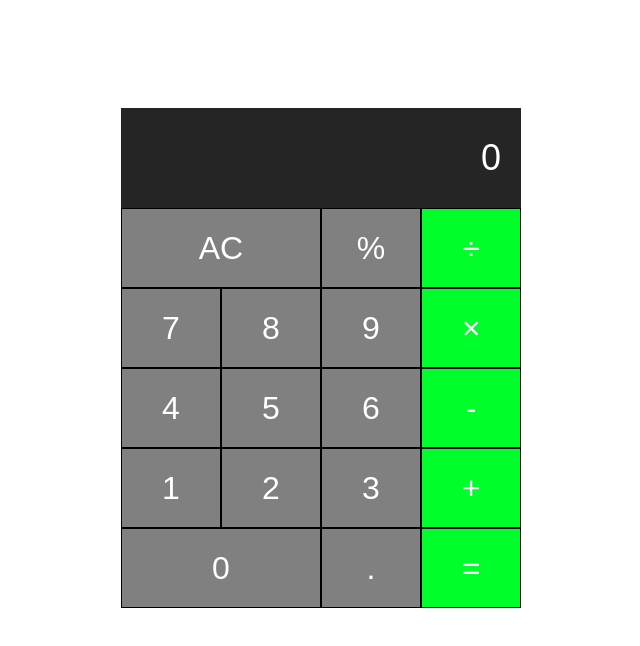
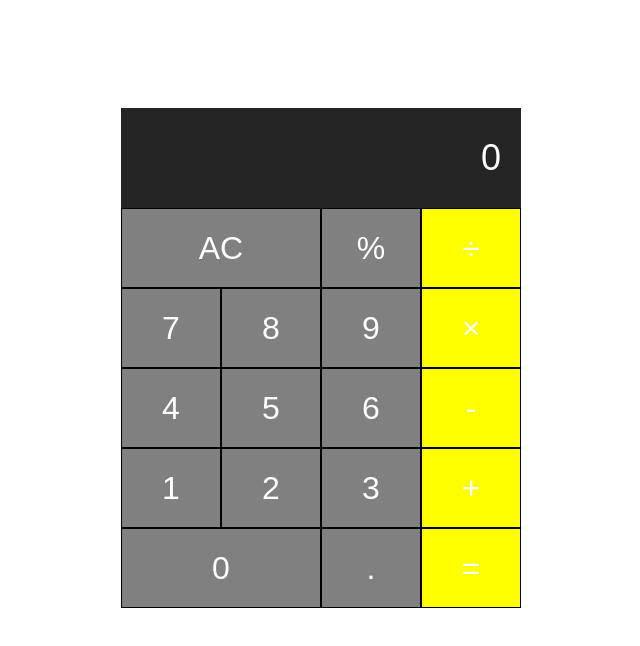
Before and after one commit to athyaasaghi/kalkulator, a plain HTML site: page index.html in a window 1280 px wide. Shown: the whole page, without its empty margins (319-959 px from the left). Drawn offline with Linux system fonts and the light colour scheme.

Commit message:
astagfiruallah

```diff
--- a/stylesheet.css
+++ b/stylesheet.css
@@ -43,7 +43,7 @@ button {
 }
 
 .operator, .equal-sign {
-    background-color: rgb(0, 255, 42);
+    background-color: yellow;
 }
 
 button:hover {
```
